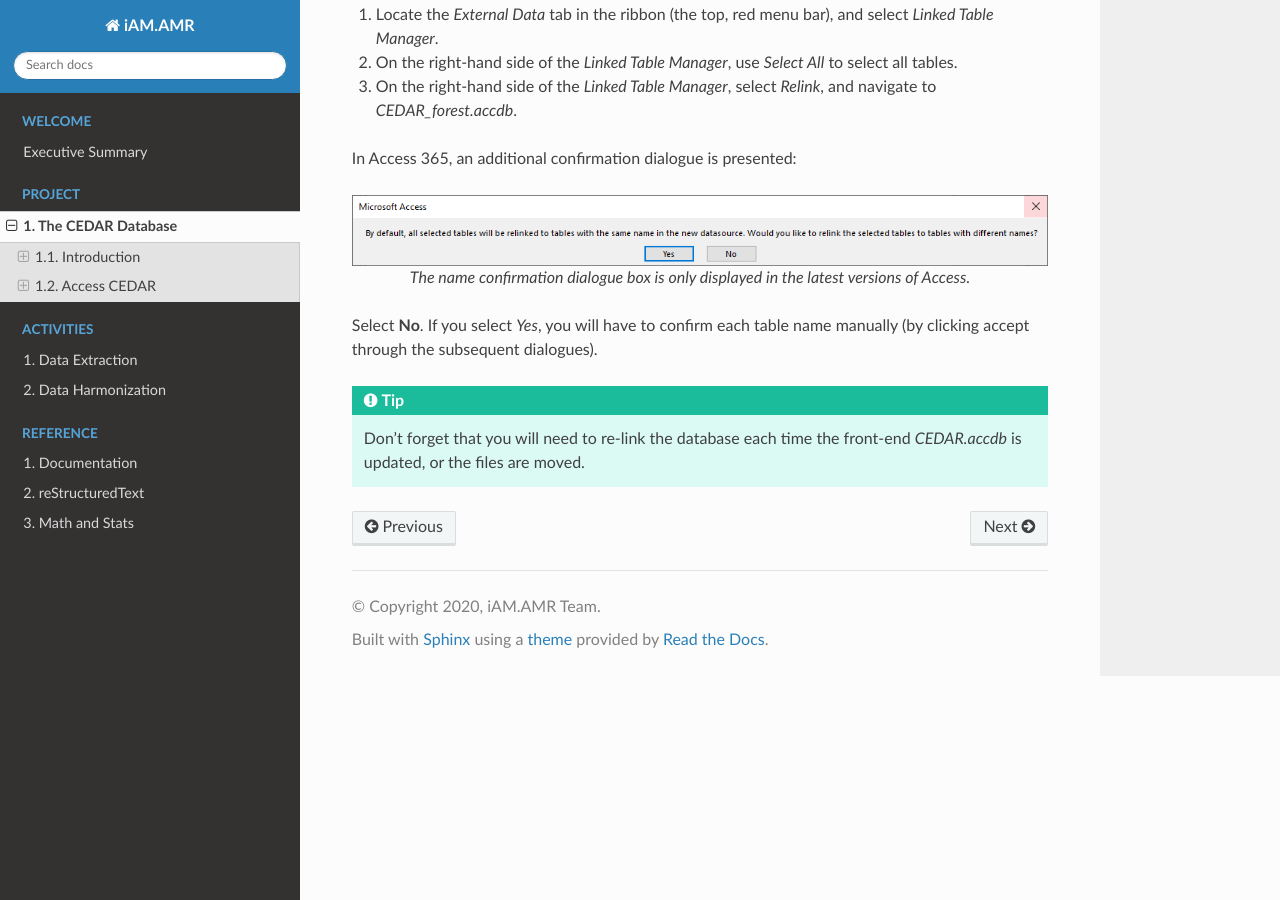
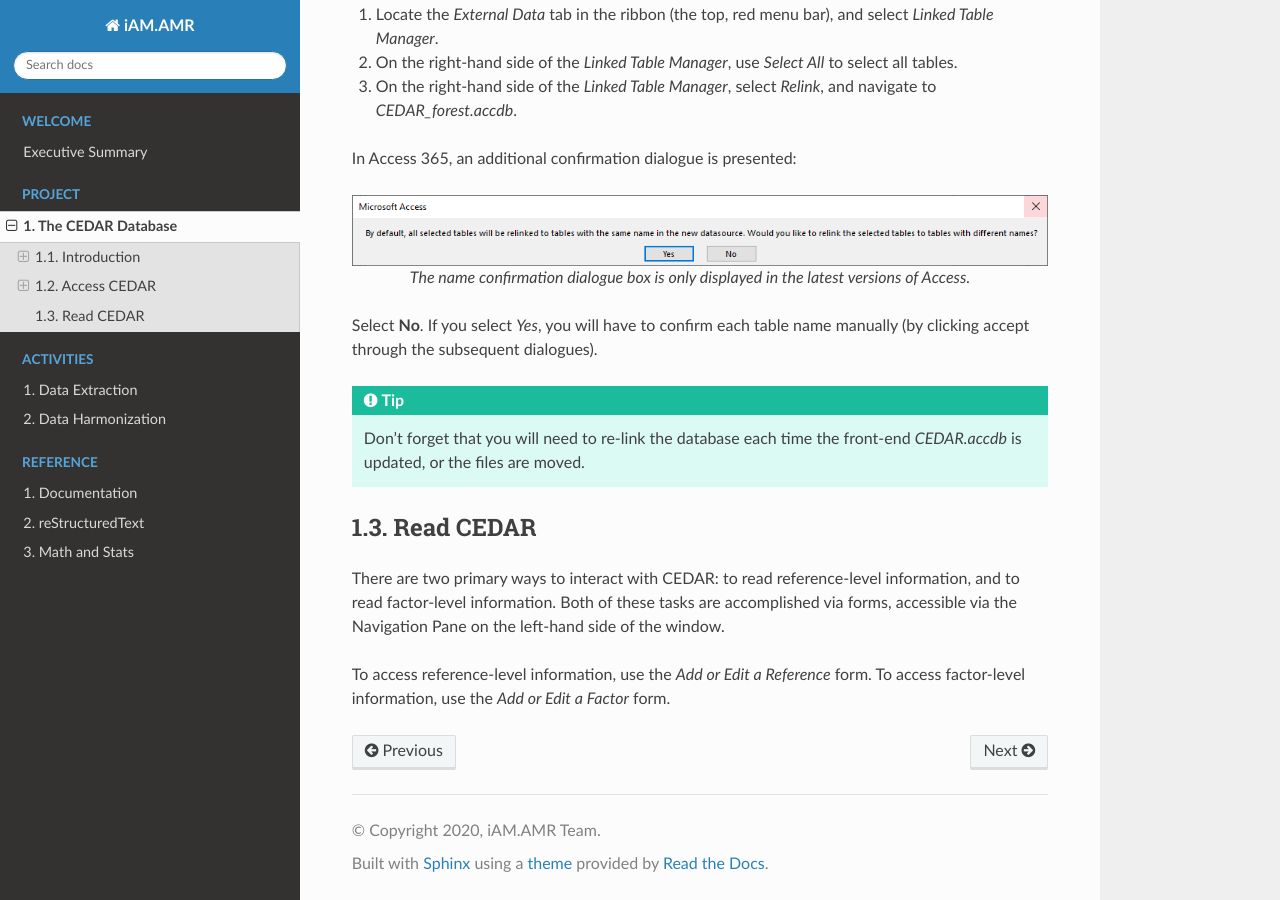
Before and after one commit to iAM-AMR/iAM.AMR.DOC, a Sphinx documentation site: the page built from source/02_project/CEDAR.rst, in a window 1280 px wide and 900 px high, scrolled down 4656 px. Built offline with Sphinx 7.4.7 and the Read the Docs theme 2.0.0, drawn with Linux system fonts in a browser that asks for light colours; some of the changed text lies outside the part shown.

Commit message:
Add 'read CEDAR' section

```diff
--- a/source/02_project/CEDAR.rst
+++ b/source/02_project/CEDAR.rst
@@ -119,7 +119,7 @@ Always access CEDAR by opening the front-end file *CEDAR.accdb*. When you open *
 
    The launch screen of *CEDAR.accdb*.
 
-On the left-hand side, the database objects are organized by type (tables, queries, forms) in the Navigation Bar.
+On the left-hand side, the database objects are organized by type (tables, queries, forms) in the Navigation Pane.
 
 Re-link *CEDAR.accdb* and *CEDAR_forest.accdb*
 ++++++++++++++++++++++++++++++++++++++++++++++
@@ -146,3 +146,11 @@ In Access 365, an additional confirmation dialogue is presented:
 Select **No**. If you select *Yes*, you will have to confirm each table name manually (by clicking accept through the subsequent dialogues).
 
 .. tip:: Don't forget that you will need to re-link the database each time the front-end *CEDAR.accdb* is updated, or the files are moved.
+
+
+Read CEDAR
+----------
+
+There are two primary ways to interact with CEDAR: to read reference-level information, and to read factor-level information. Both of these tasks are accomplished via forms, accessible via the Navigation Pane on the left-hand side of the window.
+
+To access reference-level information, use the *Add or Edit a Reference* form. To access factor-level information, use the *Add or Edit a Factor* form.
```
